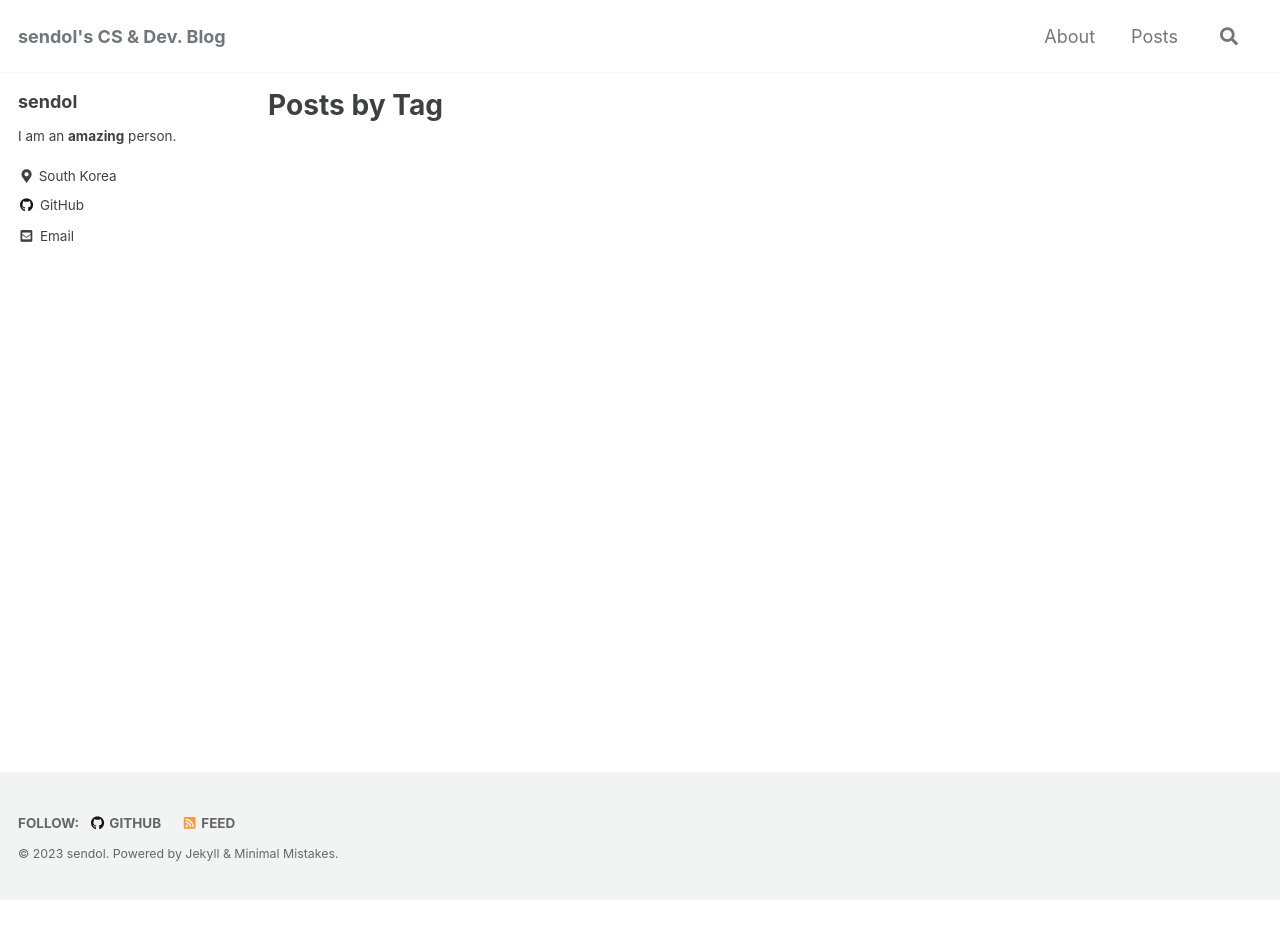
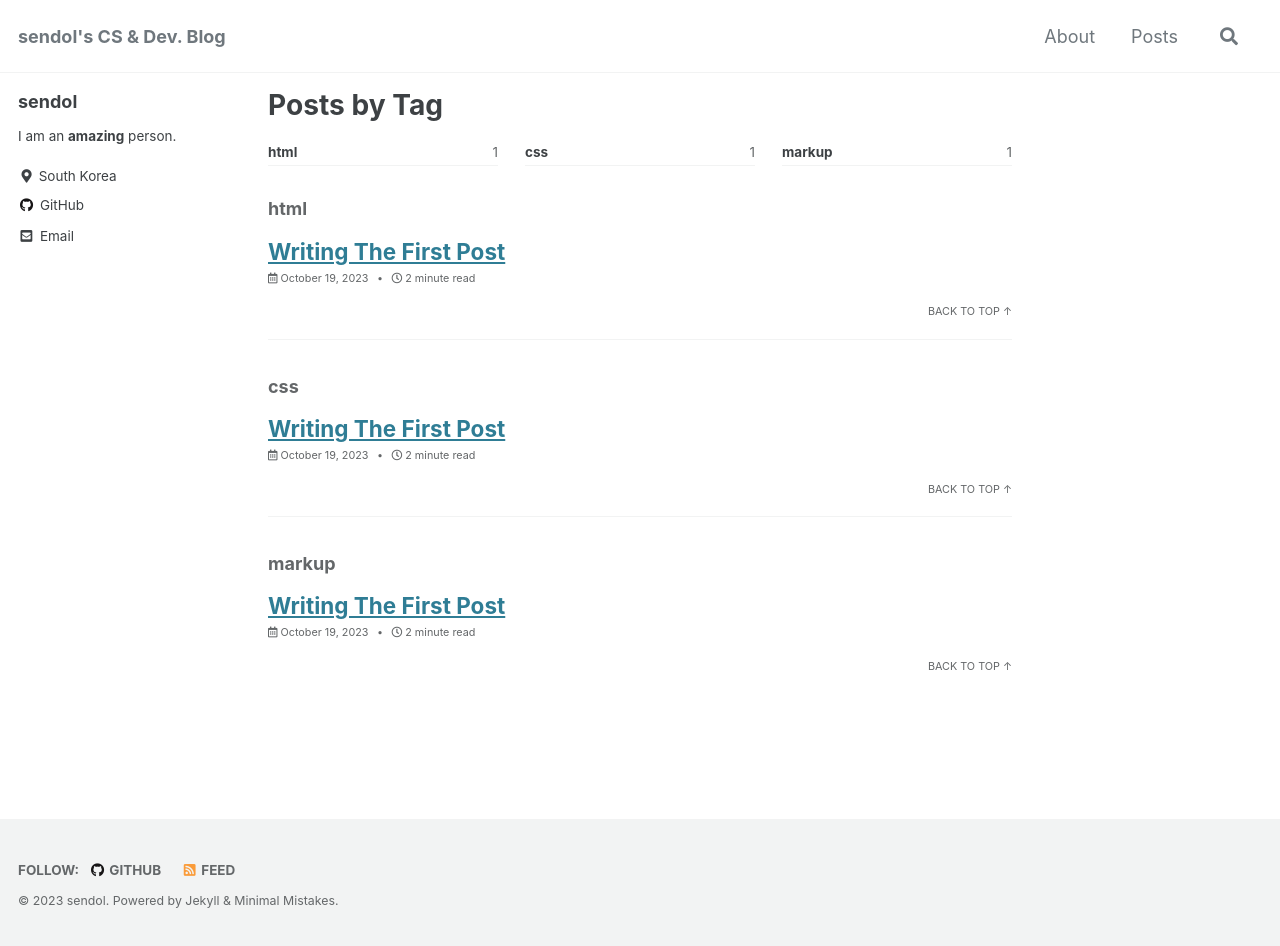
Before and after one commit to sendoru/cs-blog, a Jekyll site: the page built from _pages/tag-archive.md, in a window 1280 px wide. Built offline with Jekyll 4.4.1, drawn with Linux system fonts in a browser that asks for light colours; cached includes are drawn as plain includes; before the commit the page ends 900 px from its top, so only the background shows below that; some of the changed lines change nothing that is shown.

Commit message:
Update post 2023-10-19-writing-the-first-post

````diff
--- a/_posts/2023-10-19-writing-the-first-post.md
+++ b/_posts/2023-10-19-writing-the-first-post.md
@@ -1,3 +1,13 @@
+---
+title: "Writing The First Post"
+categories:
+  - Others
+tags:
+  - html
+  - css
+  - markup
+---
+
 <head>
     <script type="text/x-mathjax-config">
 
@@ -45,12 +55,12 @@ console.log("Hello, world!")
 <ol>
     <li> ✅ 블로그에 글 하나 올리기 </li>
     <li> ✅ 블로그 메인 화면 및 사이드바 등에 개인정보 채워두기 (닉네임, 깃헙 링크 등등) </li>
-    <li> ⬜ 제대로 된 자기소개 페이지 하나 만들기 </li>
+    <li> ⬜ 제대로 된 자기소개 페이지 하나 만들기 <del><- 쓸 거 없어서 못 만드는 중</del> </li>
     <li> ✅ 블로그 맨 위에 메뉴 바 만들기 </li>
     <li> ✅ 블로그 포스트 검색 기능 만들기 </li>
-    <li> ⬜ 폰트 및 레이아웃 조절하기 </li>
-    <li> ⬜ 해시태그 기능 추가하기 </li>
-    <li> ❔ 블로그 포스트 연도별 / 카테고리 별 뷰 만들기 </li>
+    <li> ✅ 폰트 및 레이아웃 조절하기 </li>
+    <li> ✅ 태그 및 기능 추가하기 </li>
+    <li> ❔ 블로그 포스트 연도별 / 카테고리 별 뷰 만들기 <- 반 정도 함 </li>
     <li> ⬜ 블로그에 HTML로 포스트 올리기 </li>
     <li> ⬜ Javascript 관련 기능 어떻게 쓰는지 알아보기</li>
 </ol>
@@ -64,7 +74,9 @@ console.log("Hello, world!")
         <figcaption> 이미지에 테두리 넣는 법도 배웠다? </figcaption>
     </figure>
 
-2. Markdown에서 ```1. ... <br> 2. ... <br> ... ```같은 형태로 글을 쓰면 저절로 ordered list가 된다. ordered list 안의 (plain text를 포함한) 컴포넌트를 작성할 때 들여쓰기를 안 해주면 컴포넌트가 리스트 밖으로 빠져나온다던가 리스트 번호가 1부터 다시 시작한다던가 하는 안 좋은 일이 일어난다. HTML의 ```<ol>``` + ```<li>``` 등의 태그에서는 스코프가 명확히 정해져 있어서 이런 걸 쓰면 크게 신경 쓸 필요는 없는 일이긴 하다.
+2. Markdown 스타일 List
+
+    Markdown에서 ```1. ... <br> 2. ... <br> ... ```같은 형태로 글을 쓰면 저절로 ordered list가 된다. ordered list 안의 (plain text를 포함한) 컴포넌트를 작성할 때 들여쓰기를 안 해주면 컴포넌트가 리스트 밖으로 빠져나온다던가 리스트 번호가 1부터 다시 시작한다던가 하는 안 좋은 일이 일어난다. HTML의 ```<ol>``` + ```<li>``` 등의 태그에서는 스코프가 명확히 정해져 있어서 이런 걸 쓰면 크게 신경 쓸 필요는 없는 일이긴 하다.
 
     <figure style="text-align: center;">
         <img src="/cs-blog/assets/images/writing-the-first-post/image_2.png" alt="" style="border: 5px solid #555; text-align: center">
@@ -72,7 +84,9 @@ console.log("Hello, world!")
         <figcaption> 대충 이렇게 된다. </figcaption>
     </figure>
 
-3. LaTeX로 수식을 써보자.
+3. LaTeX 수식
+
+    LaTeX로 수식을 써보자.
 
     $$ e^{i \theta} = \cos \theta + i \sin \theta $$
 
@@ -94,7 +108,9 @@ console.log("Hello, world!")
     ```
     Markdown으로 작성 중인 경우에는 ```<head> </head>``` 문서 맨 위에 새로 만들어주고 그 안에 저걸 끼워넣으면 된다. 그런데 markdown에서 이렇게 하면 VSCode의 Markdown Preview 확장 프로그램이 맛이 가기 때문에 작성 내용이 어떻게 표시되는지 보고 싶다면 웹 브라우저에서 확인해야 한다.
 
-4. 지금 레이아웃에서 마음에 안 드는 게 몇 가지 있다.
+4. 레이아웃 변경
+
+    지금 레이아웃에서 마음에 안 드는 게 몇 가지 있다.
     <figure style="text-align: center;">
         <img src="/cs-blog/assets/images/writing-the-first-post/image_3.png" alt="" style="text-align: center">
     </figure>
@@ -108,4 +124,23 @@ console.log("Hello, world!")
 
     반응형 UI의 폰트 크기 조절은 ```_sass/minimal-mistakes/_reset.scss```에서 맨 위에 보이는 ```html``` 블럭 내의 값들을 바꿔 주면 된다. 가로 폭 조절은 ```_sass/minimal-mistakes/_variables.scss```에서 ```breakpoints```주석 아래에 있는 걸 고쳐주면 된다.
 
-5. 더 쓸게 없으면 기능 추가나 해 보자.
+5. 태그 및 카테고리 지정
+
+    Markdown 파일 맨 앞에 이렇게 생긴 걸 추가하면 된다.
+    ```yaml
+    ---
+    title: "Writing The First Post"
+    categories:
+        - Others
+    tags:
+        - html
+        - css
+        - markup
+    ---
+    ```
+
+    카테고리를 추가하거나 변경하면 포스트 주소가 바뀐다. 카테고리를 지정하지 않았을 때 주소가 <a href = "http://sendoru.github.io/cs-blog/writing-the-first-post">http://sendoru.github.io/cs-blog/writing-the-first-post/</a>였다면, 카테고리를 Others로 바꾼 후에는 <a href = "http://sendoru.github.io/cs-blog/others/writing-the-first-post/">http://sendoru.github.io/cs-blog/others/writing-the-first-post/</a>가 된다.
+
+    위 문단에서 첫 번째 링크는 접속이 안 되어야 할 것 같은데 캐싱된 게 있는지 예전 페이지로 접속이 된다. 별 상관은 없을 듯
+
+6. 아 뭐하지
````
Also changed, not shown: 12 other files.
